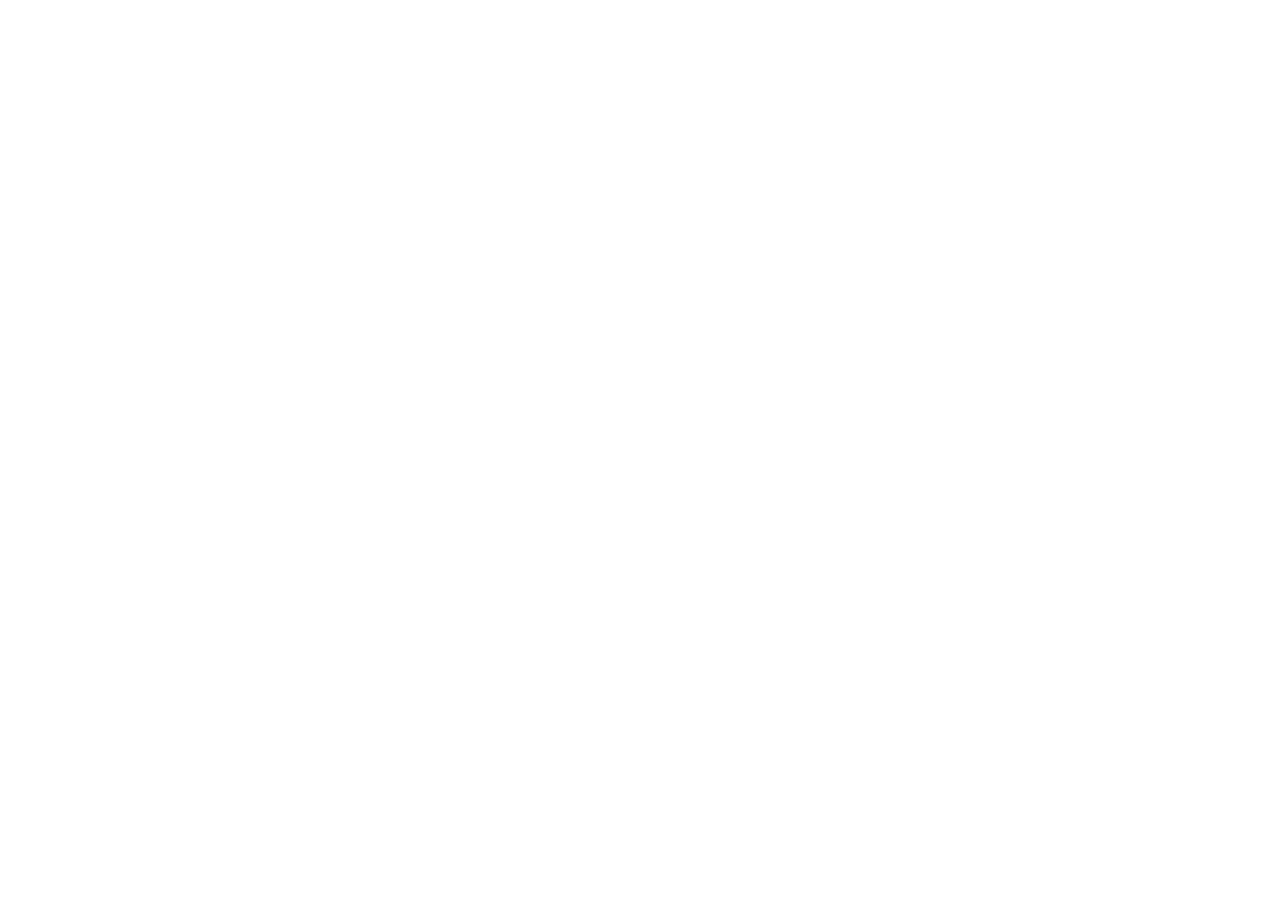
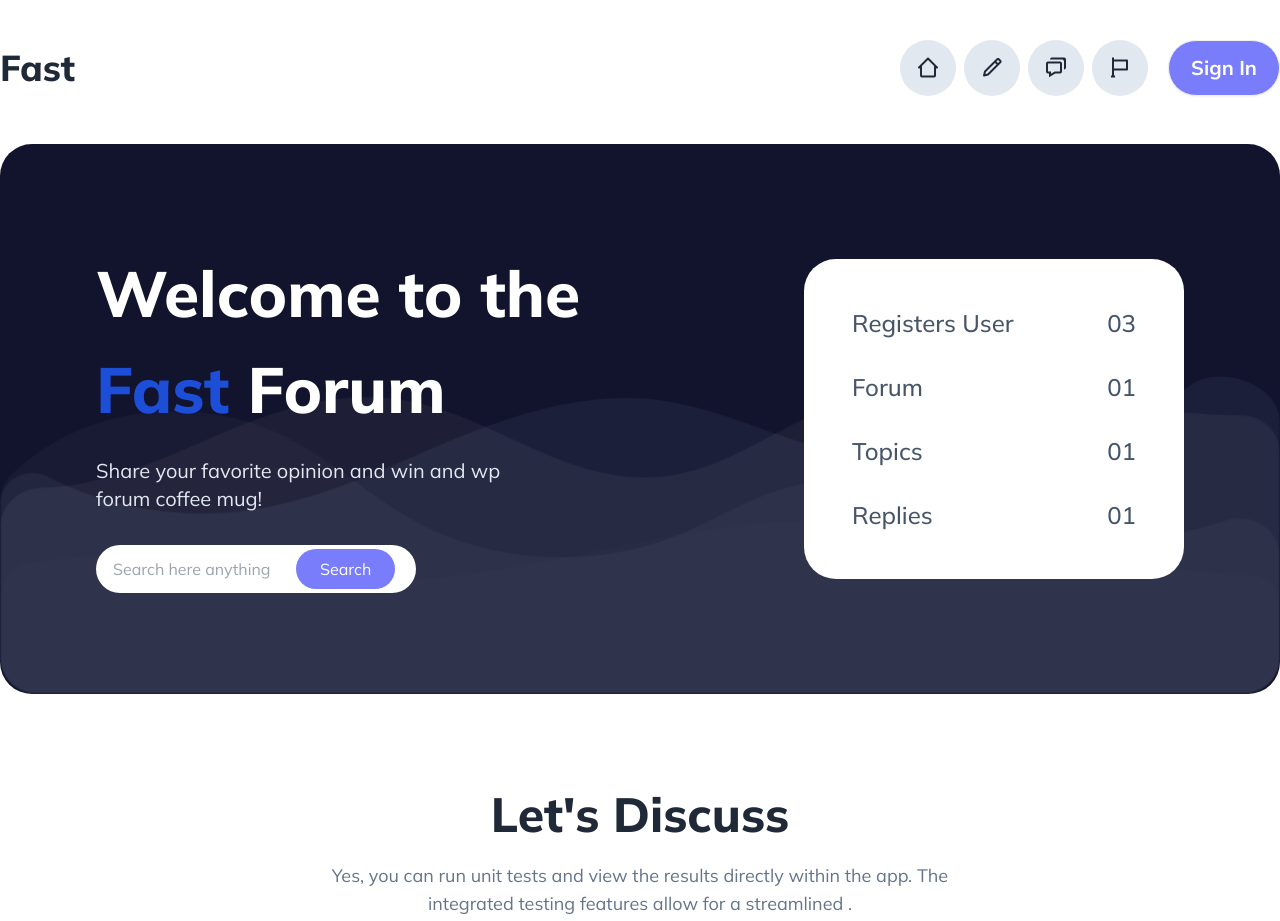
Before and after one commit to hbmubin/fastForum-main-ph6, a plain HTML site: page index.html in a window 1280 px wide. Before the commit the page ends 800 px from the top, so only its background shows below. Drawn offline with nearby package versions, Linux system fonts and the light colour scheme.

Commit message:
discuss design running

```diff
--- a/index.html
+++ b/index.html
@@ -1,9 +1,157 @@
 <!DOCTYPE html>
-<html lang="en">
+<html lang="en" data-theme="light">
   <head>
     <meta charset="UTF-8" />
     <meta name="viewport" content="width=device-width, initial-scale=1.0" />
-    <title>Document</title>
+    <title>Daily Forum</title>
+    <!-- Daisy UI -->
+    <link
+      href="https://cdn.jsdelivr.net/npm/daisyui@4.7.2/dist/full.min.css"
+      rel="stylesheet"
+      type="text/css"
+    />
+    <script src="https://cdn.tailwindcss.com"></script>
+    <!-- BoxIcon -->
+    <link
+      href="https://unpkg.com/boxicons@2.1.4/css/boxicons.min.css"
+      rel="stylesheet"
+    />
+    <!-- Custom CSS -->
+    <style>
+      @import url("https://fonts.googleapis.com/css2?family=Inter:wght@100..900&family=Mulish:ital,wght@0,200..1000;1,200..1000&display=swap");
+      .inter {
+        font-family: "Inter", sans-serif;
+      }
+      .mulish {
+        font-family: "Mulish", sans-serif;
+      }
+      .text-1 {
+        color: rgb(18, 19, 45);
+      }
+      .text-2 {
+        color: rgba(18, 19, 45, 0.6);
+      }
+      .bg-1 {
+        background: rgb(121, 125, 252);
+      }
+      .bg-2 {
+        background: rgb(16, 185, 129);
+      }
+      .bg-3 {
+        background: rgb(255, 52, 52);
+      }
+    </style>
   </head>
-  <body></body>
+  <body class="mulish">
+    <header>
+      <div class="container mx-auto">
+        <!-- Nav -->
+        <nav class="flex justify-between items-center pt-10 pb-12">
+          <div class="nav-left text-4xl font-extrabold">Fast</div>
+          <div class="nav-right flex items-center gap-5">
+            <div class="nav-icons flex items-center gap-2">
+              <div class="tooltip" data-tip="Home">
+                <div
+                  class="h-14 w-14 rounded-full text-2xl bg-slate-200 flex justify-center items-center"
+                >
+                  <i class="bx bx-home-alt-2"></i>
+                </div>
+              </div>
+              <div class="tooltip" data-tip="Notes">
+                <div
+                  class="h-14 w-14 rounded-full text-2xl bg-slate-200 flex justify-center items-center"
+                >
+                  <i class="bx bx-pencil"></i>
+                </div>
+              </div>
+              <div class="tooltip" data-tip="Chat">
+                <div
+                  class="h-14 w-14 rounded-full text-2xl bg-slate-200 flex justify-center items-center"
+                >
+                  <i class="bx bx-chat"></i>
+                </div>
+              </div>
+              <div class="tooltip" data-tip="Community">
+                <div
+                  class="h-14 w-14 rounded-full text-2xl bg-slate-200 flex justify-center items-center"
+                >
+                  <i class="bx bx-flag"></i>
+                </div>
+              </div>
+            </div>
+            <div class="nav-button">
+              <button
+                class="btn bg-1 text-white rounded-[50px] w-28 h-14 font-bold text-xl"
+              >
+                Sign In
+              </button>
+            </div>
+          </div>
+        </nav>
+        <!-- Hero -->
+        <div
+          class="hero-container h-[550px] bg-[#12132d] bg-[url('/images/bgbanner.png')] bg-no-repeat bg-bottom bg-contain rounded-[32px] p-24 flex justify-between items-center"
+        >
+          <div class="hero-left">
+            <h2 class="text-white w-[633px] text-[64px] font-extrabold">
+              Welcome to the <span class="text-blue-700">Fast</span> Forum
+            </h2>
+            <p class="text-xl text-slate-200 w-[455px] mt-5 mb-8">
+              Share your favorite opinion and win and wp forum coffee mug!
+            </p>
+            <label class="input flex w-[320px] rounded-[46px]">
+              <input type="text" class="" placeholder="Search here anything" />
+              <button class="py-2 bg-1 px-6 rounded-[46px] my-auto text-white">
+                Search
+              </button>
+            </label>
+          </div>
+          <div class="hero-right bg-white p-12 rounded-[32px] w-[380px]">
+            <div
+              class="font-medium text-2xl text-slate-600 flex flex-col gap-8"
+            >
+              <div class="flex justify-between">
+                <div>Registers User</div>
+                <div>03</div>
+              </div>
+              <div class="flex justify-between">
+                <div>Forum</div>
+                <div>01</div>
+              </div>
+              <div class="flex justify-between">
+                <div>Topics</div>
+                <div>01</div>
+              </div>
+              <div class="flex justify-between">
+                <div>Replies</div>
+                <div>01</div>
+              </div>
+            </div>
+          </div>
+        </div>
+      </div>
+    </header>
+    <main>
+      <!-- Discuss Section Start -->
+      <section class="discuss-section">
+        <div class="container mx-auto">
+          <div class="discuss-title text-center mb-12 mt-24">
+            <h2 class="font-extrabold text-5xl">Let's Discuss</h2>
+            <p class="w-[691px] mx-auto mt-6 text-lg text-slate-500">
+              Yes, you can run unit tests and view the results directly within
+              the app. The integrated testing features allow for a streamlined .
+            </p>
+          </div>
+          <div class="discuss-main"></div>
+        </div>
+      </section>
+      <!-- Discuss Section End -->
+    </main>
+    <footer>
+      <div class="tooltip" data-tip="hello"></div>
+    </footer>
+
+    <!-- JavaScript link -->
+    <script src="script/forum.js"></script>
+  </body>
 </html>
```
Also changed, not shown: tailwind.config.js (added, +8 -0 lines), images/bgbanner.png (added), images/joinforum.png (added), images/logo.png (added), script/forum.js (added).
